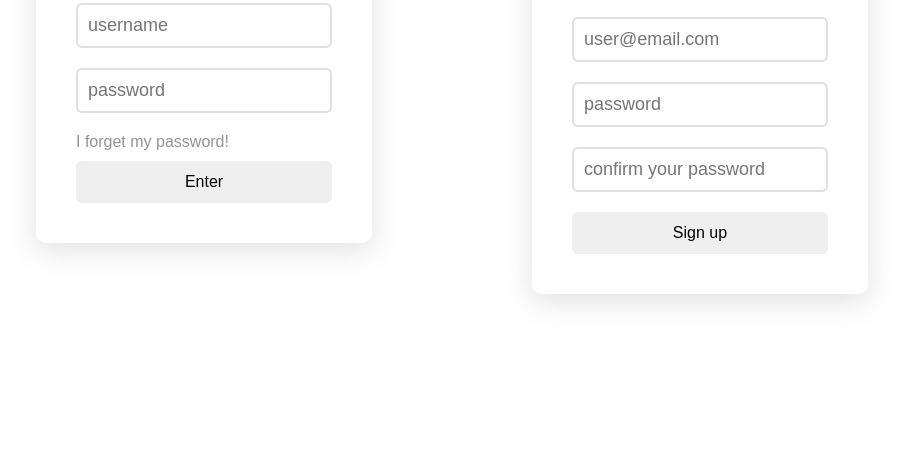
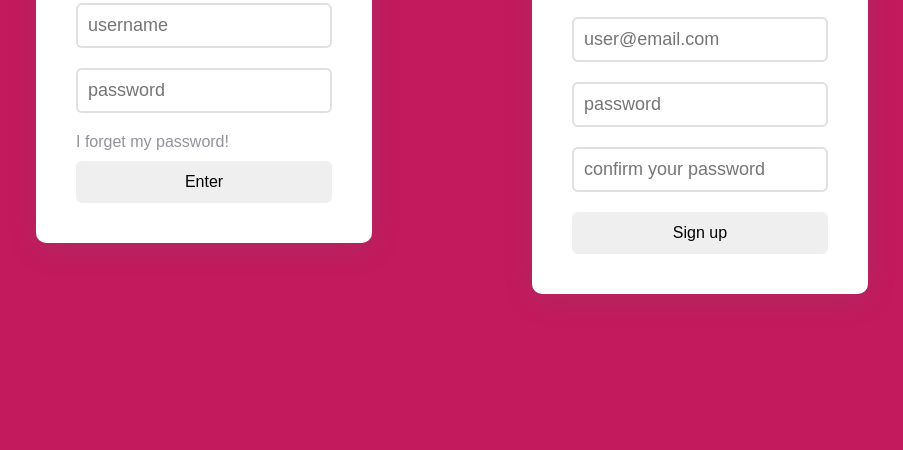
Before and after one commit to LiarleyCodie/Register-and-Login-Screen, a plain HTML site: page index.html in a window 1280 px wide. Shown: the part 350-800 px from the top of the page, without its empty margins (188-1091 px from the left). Drawn offline with nearby package versions, Linux system fonts and the light colour scheme.

Commit message:
README adicionado

```diff
--- a/src/style.css
+++ b/src/style.css
@@ -11,6 +11,8 @@ html {
 body {
   min-height: 100vh;
   font-family: sans-serif;
+
+  background-color: #c3195d;
 
   display: flex;
   justify-content: center;
```
Also changed, not shown: 1 other file.
